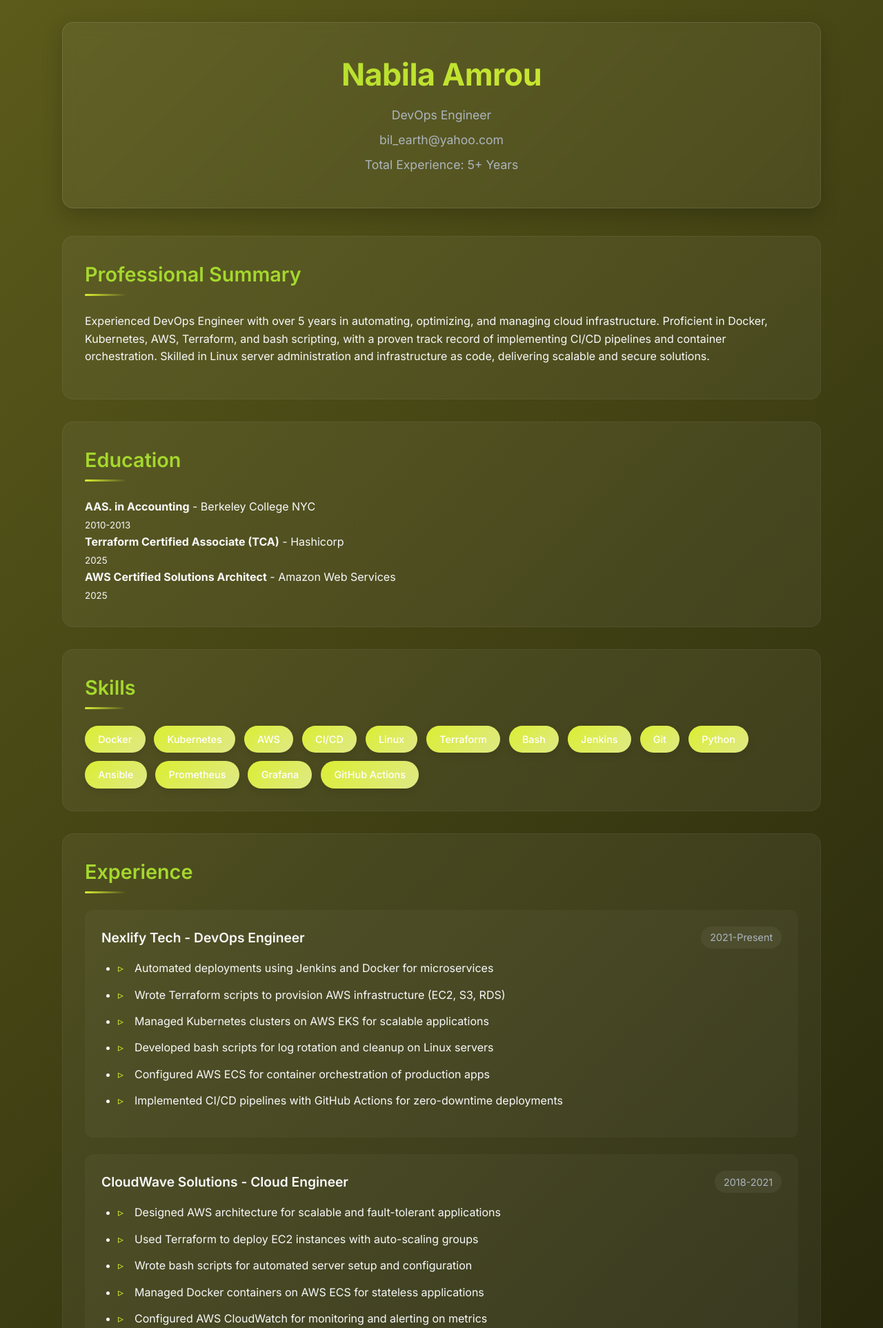
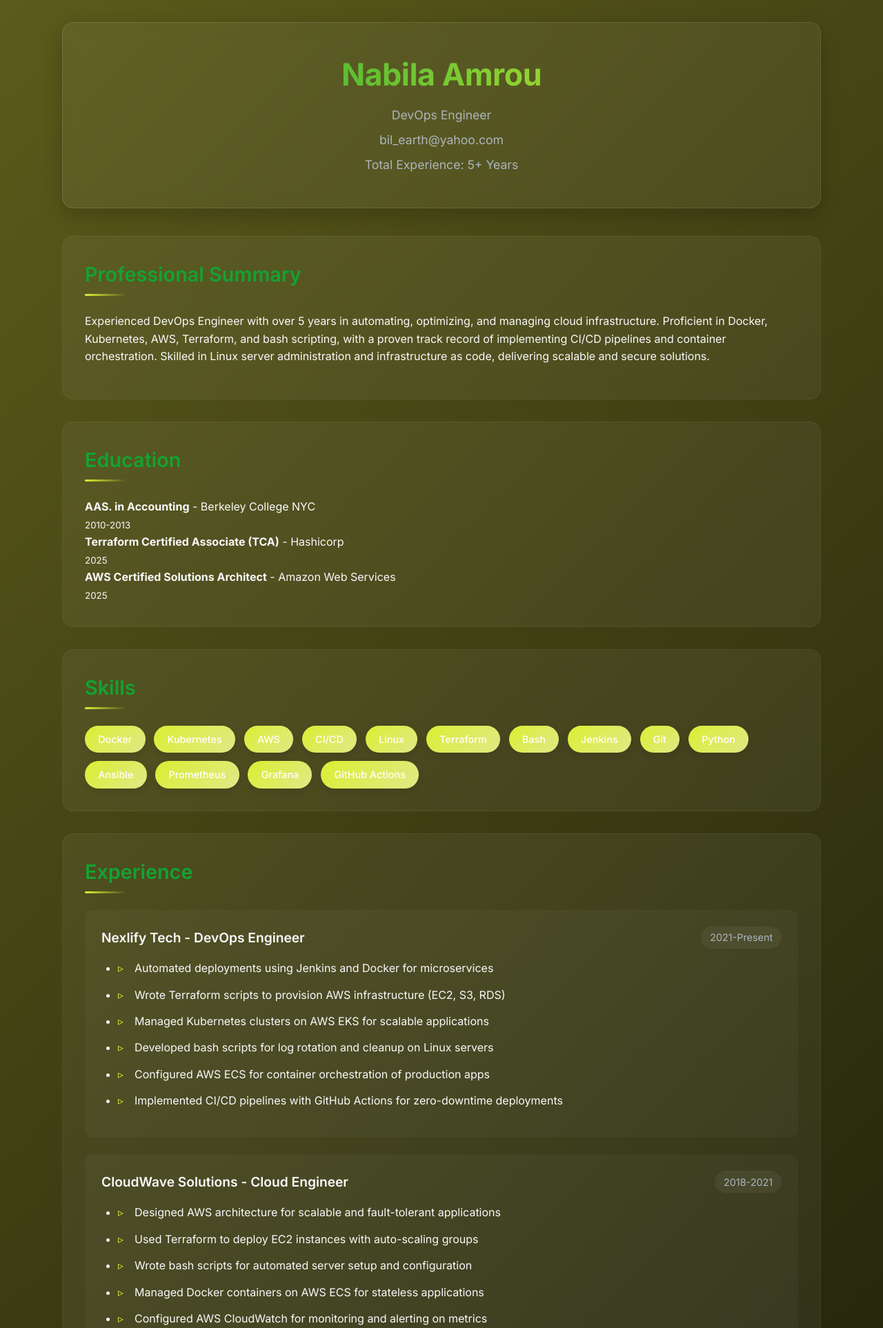
Before and after one commit to ReachforIt25/my-resume, a Flask app: page / in a window 1280 px wide. Shown: the top 1925 px of the page at 69% size. Run offline with Flask 3, Linux system fonts and the light colour scheme.

Commit message:
new change

```diff
--- a/templates/index.html
+++ b/templates/index.html
@@ -20,7 +20,7 @@
 
             --primary: #dbee32;
             --secondary: #dfe987;
-            --accent: #a5d82d;
+            --accent: #13a332;
             --dark: #5c5b1b;
             --darker: #191b09;
             --light: #f8f9fa;
```
